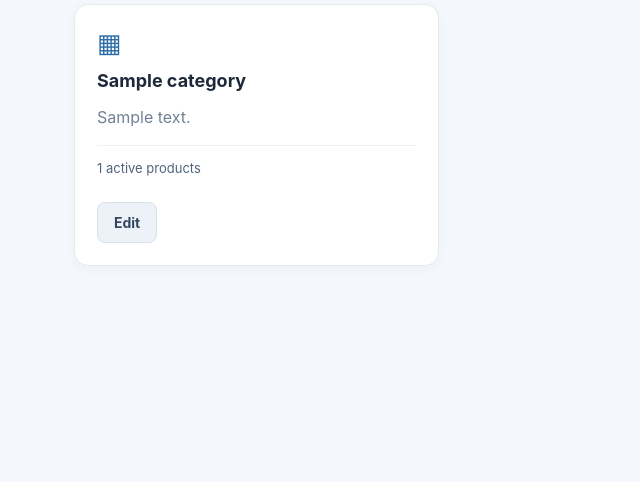
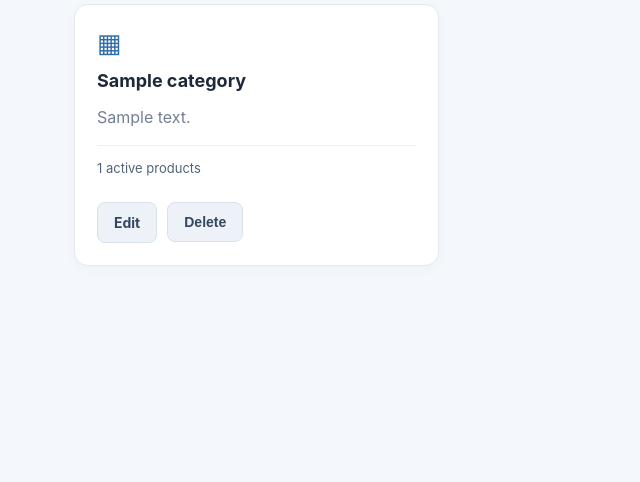
Before and after one commit to gataheko/group-project, an ASP.NET Core app: page /Categories in a window 1280 px wide. Shown: the part 233-715 px from the top of the page, without its empty margins (0-640 px from the left). Run offline with ASP.NET Core 8, Linux system fonts and the light colour scheme; empty tables hold one stand-in row (values such as "Sample post"); the project's own start-up code is not run, and a stand-in starts its controllers and pages; database files in the repository are not loaded.

Commit message:
Added Delete button.

```diff
--- a/Views/Categories/Index.cshtml
+++ b/Views/Categories/Index.cshtml
@@ -17,9 +17,14 @@
 @foreach(var c in Model) {
 <div class="panel category-card"><div class="category-icon">▦</div><h2>@c.Name</h2><p class="muted">@c.Description</p><div class="category-count">@c.Products.Count(p => !p.IsArchived) active products</div>
 
-@* Added the Edit link and its containing div ~Rduehr *@
 <div class="form-actions">
+        @* Added the Edit link and its containing div ~Rduehr *@
         <a asp-action="Edit" asp-route-id="@c.Id" class="button secondary">Edit</a>
+
+        @* Added a Delete button and popup so I wouldn't have to make a new page because I'm lazy as hell. ~Rduehr *@
+        <form asp-action="Delete" asp-route-id="@c.Id" method="post" onsubmit="return confirm('Delete this category? This cannot be undone.')">
+        <button type="submit" class="button secondary">Delete</button>
+    </form>
     </div></div>
 }
 </div>
```
